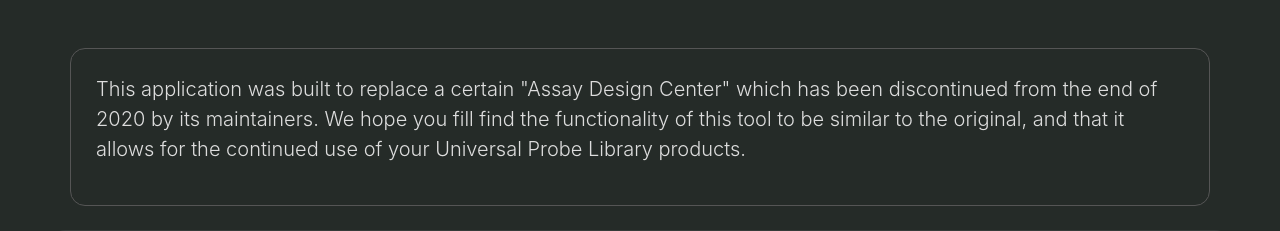
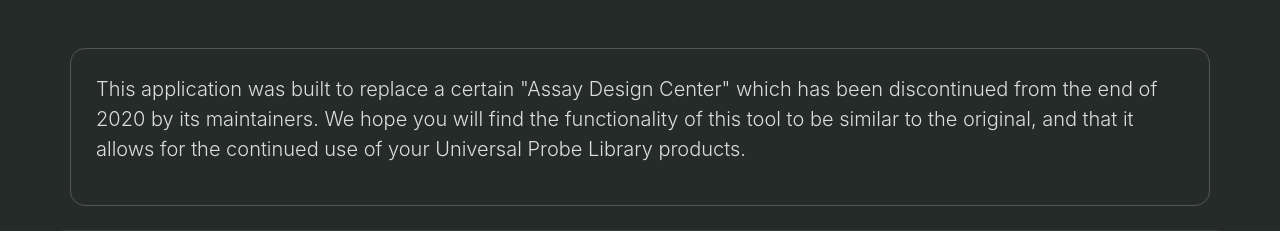
Before and after one commit to neoformit/primerdesign, a Django app: page / in a window 1280 px wide. Shown: the part 148-379 px from the top of the page. Run offline with Django 3.2, Linux system fonts and the light colour scheme; parts of the project's set-up code (start-up, migrations or seed data) failed here and were passed over; some libraries are stand-ins or nearby versions.

Commit message:
Fix typo

```diff
--- a/design/templates/design/index.html
+++ b/design/templates/design/index.html
@@ -36,7 +36,7 @@
       <p class="lead">
         This application was built to replace a certain "Assay Design Center" which
         has been discontinued from the end of 2020 by its maintainers. We hope
-        you fill find the functionality of this tool to be similar to the original,
+        you will find the functionality of this tool to be similar to the original,
         and that it allows for the continued use of your Universal Probe Library
         products.
       </p>
```
